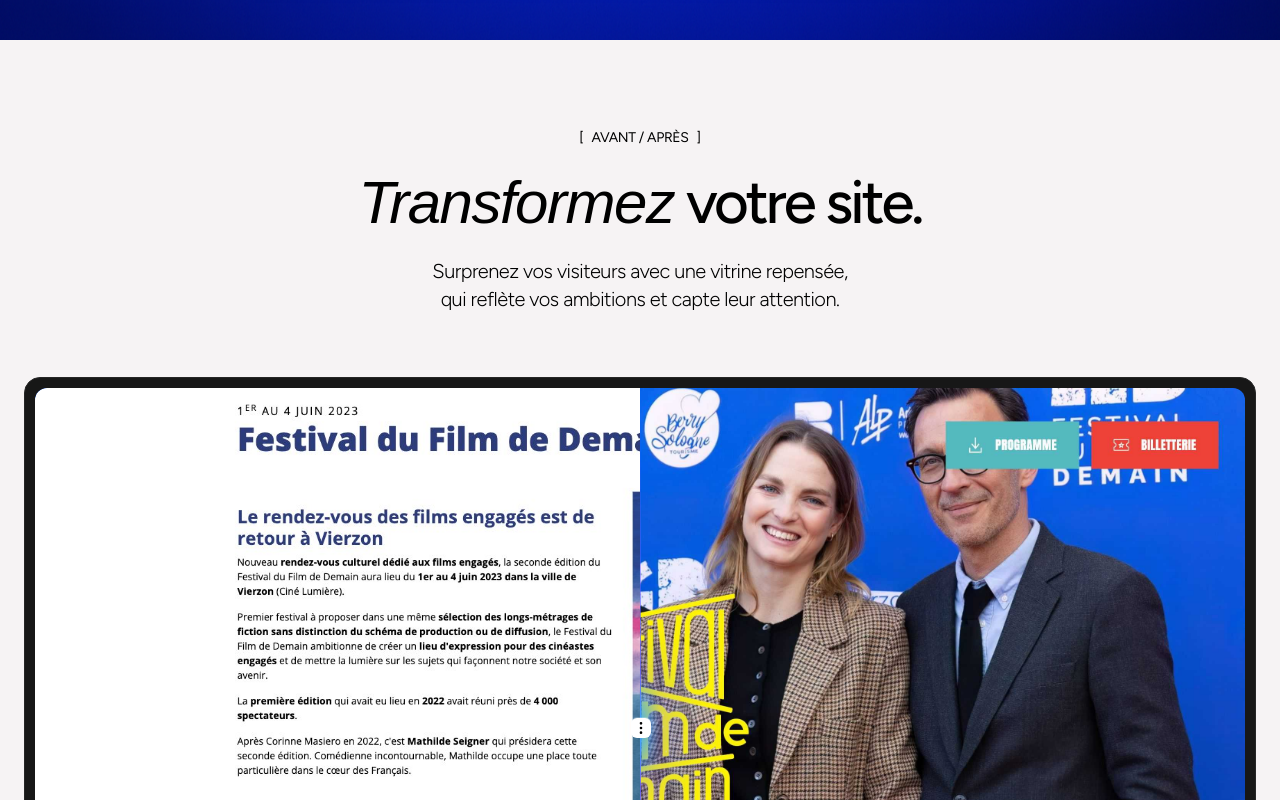
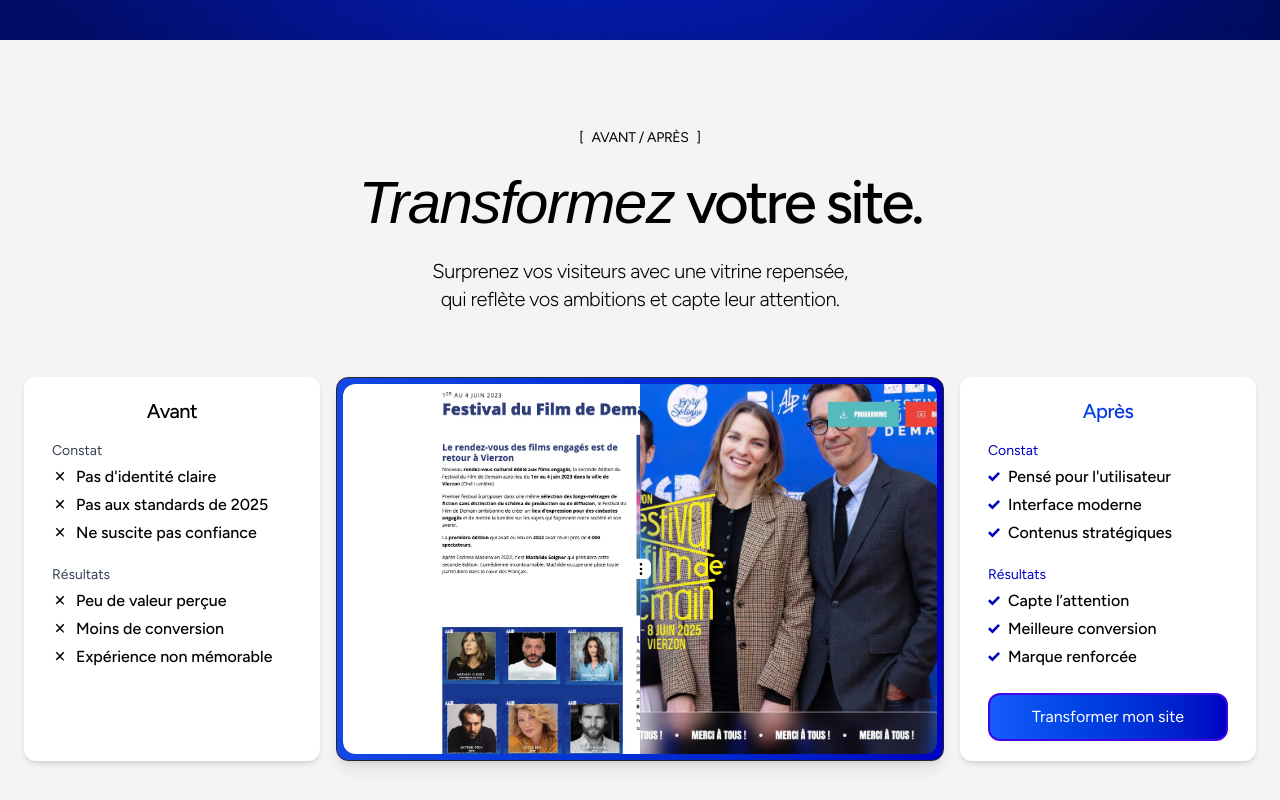
Before and after one commit to simontessard/simontessard-nextjs, a Next.js app: page / in a window 1280 px wide. Shown: the part 760-1560 px from the top of the page. Built offline with nearby package versions, Linux system fonts and the light colour scheme; a web font is replaced by a local one.

Commit message:
Amélioration

```diff
--- /dev/null
+++ b/src/app/components/compare/Card.jsx
@@ -0,0 +1,60 @@
+import CTABase from "@/app/components/ui/CTABase";
+
+export default function Card({ data }) {
+    return (
+        <div className="flex flex-col py-5 px-6 md:px-7 bg-white rounded-xl shadow-md w-full">
+            <p className={`font-figtree font-medium tracking-tight text-center text-lg md:text-xl mb-3 md:mb-4 ${
+                        data.special ? "css-text-gradient" : "" }`}>
+                {data.title}
+            </p>
+            {data.sections.map((section, idx) => (
+                <InfoSection key={idx} title={section.title} items={section.items} special={data.special} />
+            ))}
+            {data.special && (
+                <CTABase
+                    withScrollTrigger
+                    variant="blue"
+                    to="/contact"
+                    text="Transformer mon site"
+                    customClass="mt-1 w-full justify-center"
+                />
+            )}
+        </div>
+    );
+}
+
+function InfoSection({ title, items, special }) {
+    return (
+        <div className="mb-4 md:mb-5">
+            <p className={`text-sm font-figtree mb-1 ${special ? "text-blue-primary" : "text-gray-700" }`}>
+                {title}
+            </p>
+            <ul className="flex flex-col gap-1 font-figtree font-medium">
+                {items.map((item, idx) => (
+                    <li key={idx} className="flex items-center gap-2">
+                        {special ? (
+                            // ✅ SVG Coche
+                            <svg
+                                className="shrink-0 size-3 fill-blue-primary"
+                                xmlns="http://www.w3.org/2000/svg"
+                                viewBox="0 0 24 24"
+                            >
+                                <path d="M20.285 2l-11.285 11.567-5.286-5.011-3.714 3.716 9 8.728 15-15.285z" />
+                            </svg>
+                        ) : (
+                            // ❌ SVG Croix
+                            <svg
+                                className="shrink-0 size-4 fill-black"
+                                xmlns="http://www.w3.org/2000/svg"
+                                viewBox="0 0 24 24"
+                            >
+                                <path d="M18.364 5.636l-1.414-1.414L12 9.172 7.05 4.222 5.636 5.636 10.586 10.586 5.636 15.536l1.414 1.414L12 12.828l4.95 4.95 1.414-1.414-4.95-4.95z" />
+                            </svg>
+                        )}
+                        {item}
+                    </li>
+                ))}
+            </ul>
+        </div>
+    );
+}
--- a/src/app/components/compare/CompareImageContainer.jsx
+++ b/src/app/components/compare/CompareImageContainer.jsx
@@ -1,23 +1,75 @@
 "use client";
-import {Compare} from "@/app/components/compare/Compare";
-import {useEffect} from "react";
-import {gsap} from "gsap";
+import { Compare } from "@/app/components/compare/Compare";
+import { useEffect } from "react";
+import { gsap } from "gsap";
+import Card from "@/app/components/compare/Card";
+
+const avantData = {
+    title: "Avant",
+    special: false,
+    sections: [
+        {
+            title: "Constat",
+            items: [
+                "Pas d'identité claire",
+                "Pas aux standards de 2025",
+                "Ne suscite pas confiance",
+            ],
+        },
+        {
+            title: "Résultats",
+            items: [
+                "Peu de valeur perçue",
+                "Moins de conversion",
+                "Expérience non mémorable",
+            ],
+        },
+    ],
+};
+
+const apresData = {
+    title: "Après",
+    special: true,
+    sections: [
+        {
+            title: "Constat",
+            items: [
+                "Pensé pour l'utilisateur",
+                "Interface moderne",
+                "Contenus stratégiques",
+            ],
+        },
+        {
+            title: "Résultats",
+            items: [
+                "Capte l’attention",
+                "Meilleure conversion",
+                "Marque renforcée",
+            ],
+        },
+    ],
+};
 
 export default function CompareImageContainer() {
     useEffect(() => {
-        gsap.to('.compare-image--container', {
+        gsap.to(".compare-image--container", {
             opacity: 1,
             duration: 1,
-            ease: 'power2.out',
+            ease: "power2.out",
             scrollTrigger: {
-                trigger: '.compare-image--container',
-                start: 'top 75%',
+                trigger: ".compare-image--container",
+                start: "top 75%",
             },
-        })
+        });
     }, []);
 
     return (
-        <div className="compare-image--container opacity-0 p-1.5 md:p-2.5 border border-neutral-800 rounded-2xl bg-neutral-900 mb-8 xl:mb-10 2xl:mb-12">
+        <div className="grid grid-cols-1 xl:grid-cols-4 gap-y-6 gap-x-4 mb-8 xl:mb-10 2xl:mb-12">
+            {/* Avant */}
+            <Card data={avantData} />
+
+            {/* Avant/Après central */}
+            <div className="compare-image--container xl:col-span-2 opacity-0 p-1 md:p-1.5 border border-neutral-800 rounded-xl bg-gradient-primary shadow-lg">
                 <Compare
                     firstImage="/compare/before-fdd.jpg"
                     secondImage="/compare/after-fdd.jpg"
@@ -27,5 +79,9 @@ export default function CompareImageContainer() {
                     slideMode="drag"
                 />
             </div>
+
+            {/* Après */}
+            <Card data={apresData} />
+        </div>
     );
 }
--- a/src/app/components/compare/CompareImageSection.jsx
+++ b/src/app/components/compare/CompareImageSection.jsx
@@ -32,14 +32,6 @@ export default function CompareImageSection() {
                 </AnimParagraph>
 
                 <CompareImageContainer/>
-
-                <CTABase
-                    withScrollTrigger
-                    variant="blue"
-                    to="/contact"
-                    text="Réserver un appel"
-                    customClass="mx-auto"
-                />
             </div>
 
         </section>
--- a/src/app/globals.css
+++ b/src/app/globals.css
@@ -27,7 +27,7 @@ body {
 
 @layer components {
     .container {
-        @apply px-6 mx-auto md:!max-w-[80rem];
+        @apply px-6 mx-auto md:!max-w-[82rem];
     }
 }
 
```
Lines whose indentation alone changed are shown as unchanged.
